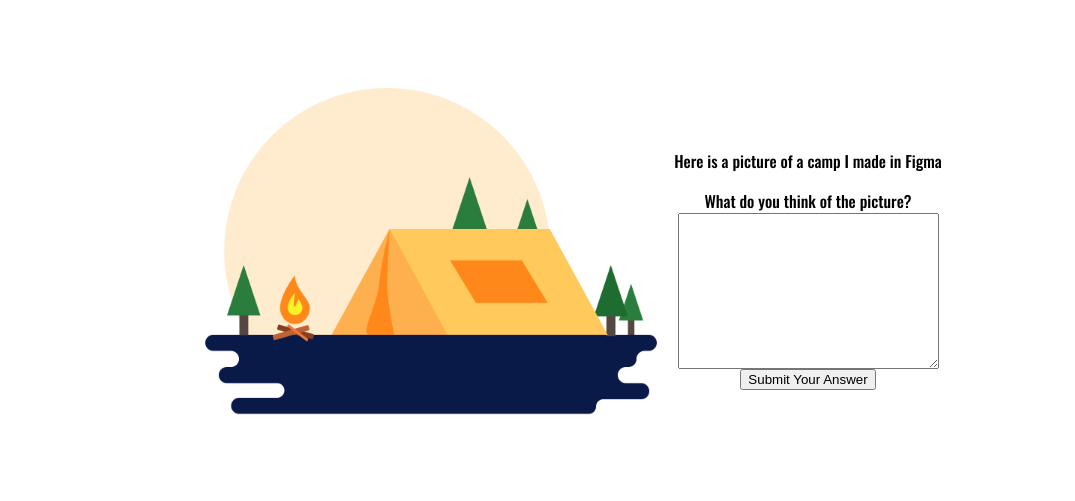
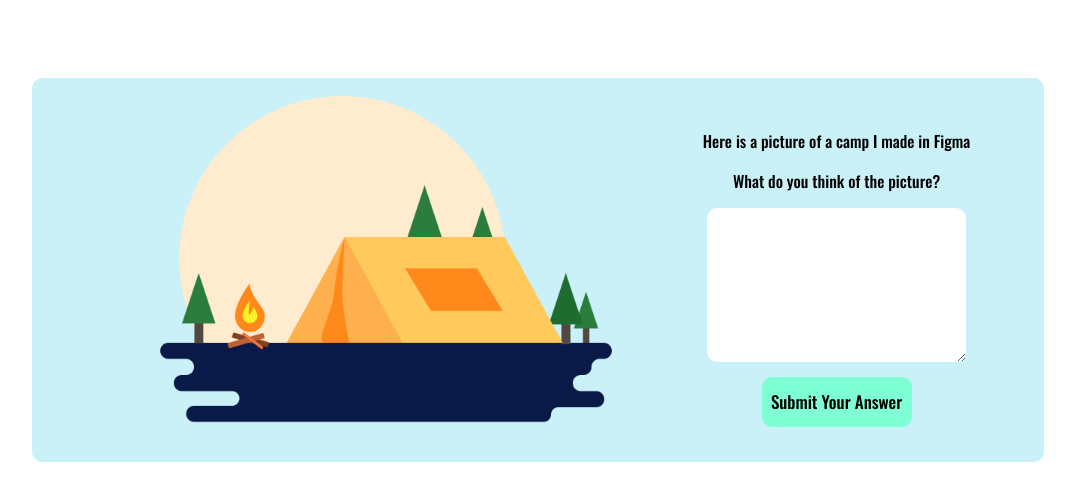
Before and after one commit to r0bb1n/CSS-animation, a plain HTML site: page index.html in a window 1280 px wide. Shown: the part 269-770 px from the top of the page, without its empty margins (102-1177 px from the left). Drawn offline with nearby package versions, Linux system fonts and the light colour scheme.

Commit message:
added some styling to the page

```diff
--- a/index.html
+++ b/index.html
@@ -17,7 +17,7 @@
 <body>
     <h1 class="animate__animated animate__flash animate__infinite">Hello World!</h1>
     <div class="container">
-        <img src="images/tent.png" alt="Tent">
+        <img src="images/tent1.png" alt="Tent">
         <form action="#" class="container__form">
             <p>Here is a picture of a camp I made in Figma</p>
             <label for="message">What do you think of the picture?</label>
--- a/styles/index.css
+++ b/styles/index.css
@@ -1,5 +1,8 @@
 body {
     font-family: 'Oswald', sans-serif;
+    display: flex;
+    flex-direction: column;
+    align-items: center;
 }
 
 h1 {
@@ -11,7 +14,10 @@ h1 {
     display: flex;
     flex-direction: row;
     align-items: center;
-    justify-content: center;
+    justify-content: space-evenly;
+    background-color: #caf0f8;
+    width: 80%;
+    border-radius: 10px;
 }
 
 img {
@@ -22,4 +28,25 @@ img {
     display: flex;
     flex-direction: column;
     align-items: center;
+    width: 300px;
 }
+
+textarea {
+    border-style: none;
+    margin: 15px;
+    border-radius: 10px;
+}
+
+textarea:focus {
+    outline: none;
+}
+
+.container__btn {
+    background-color: aquamarine;
+    border-radius: 10px;
+    border-style: none;
+    font-family: 'Oswald', sans-serif;
+    font-size: 17px;
+    width: 150px;
+    height: 50px;
+}
```
Also changed, not shown: images/tent1.png (added).
